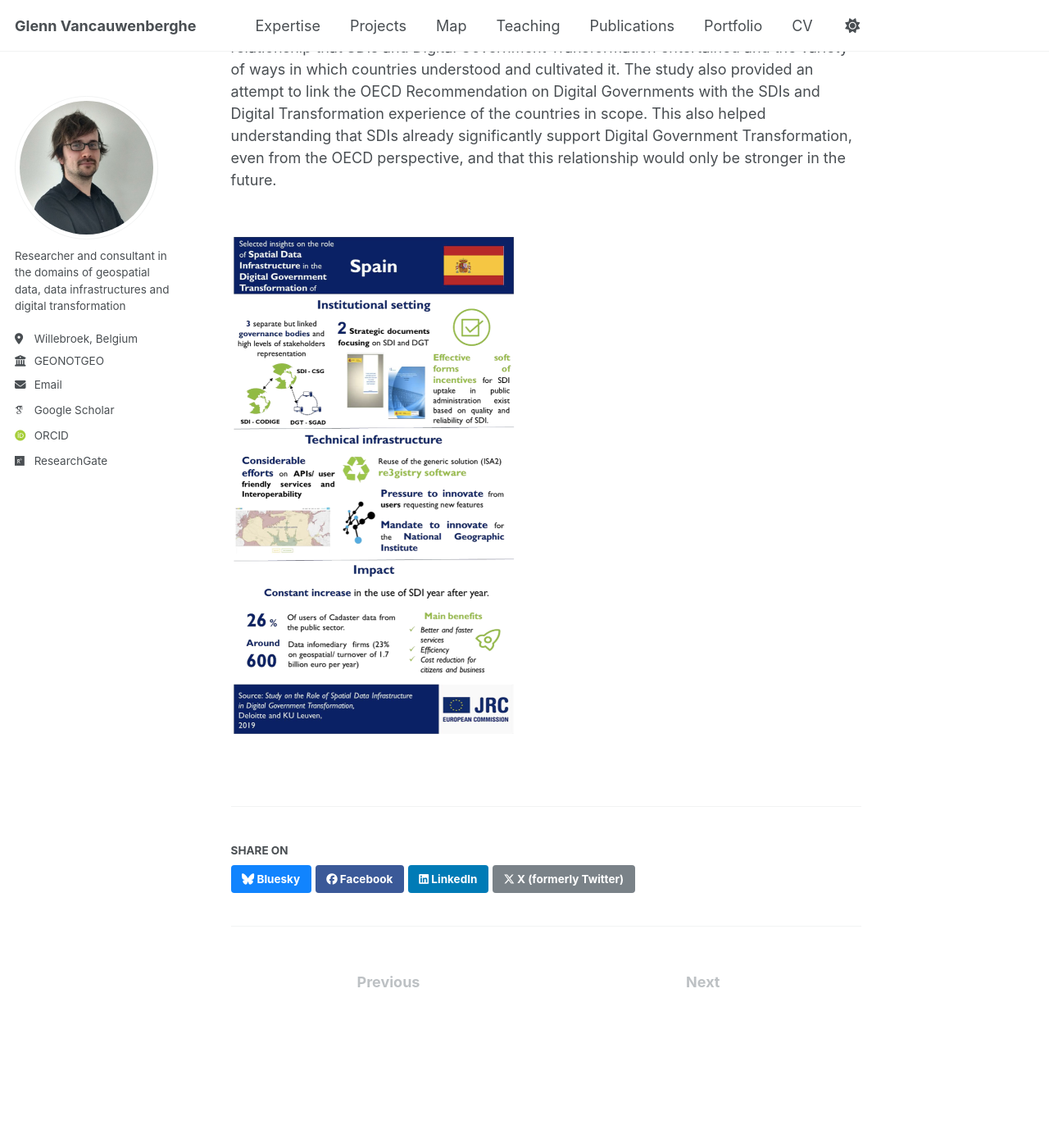
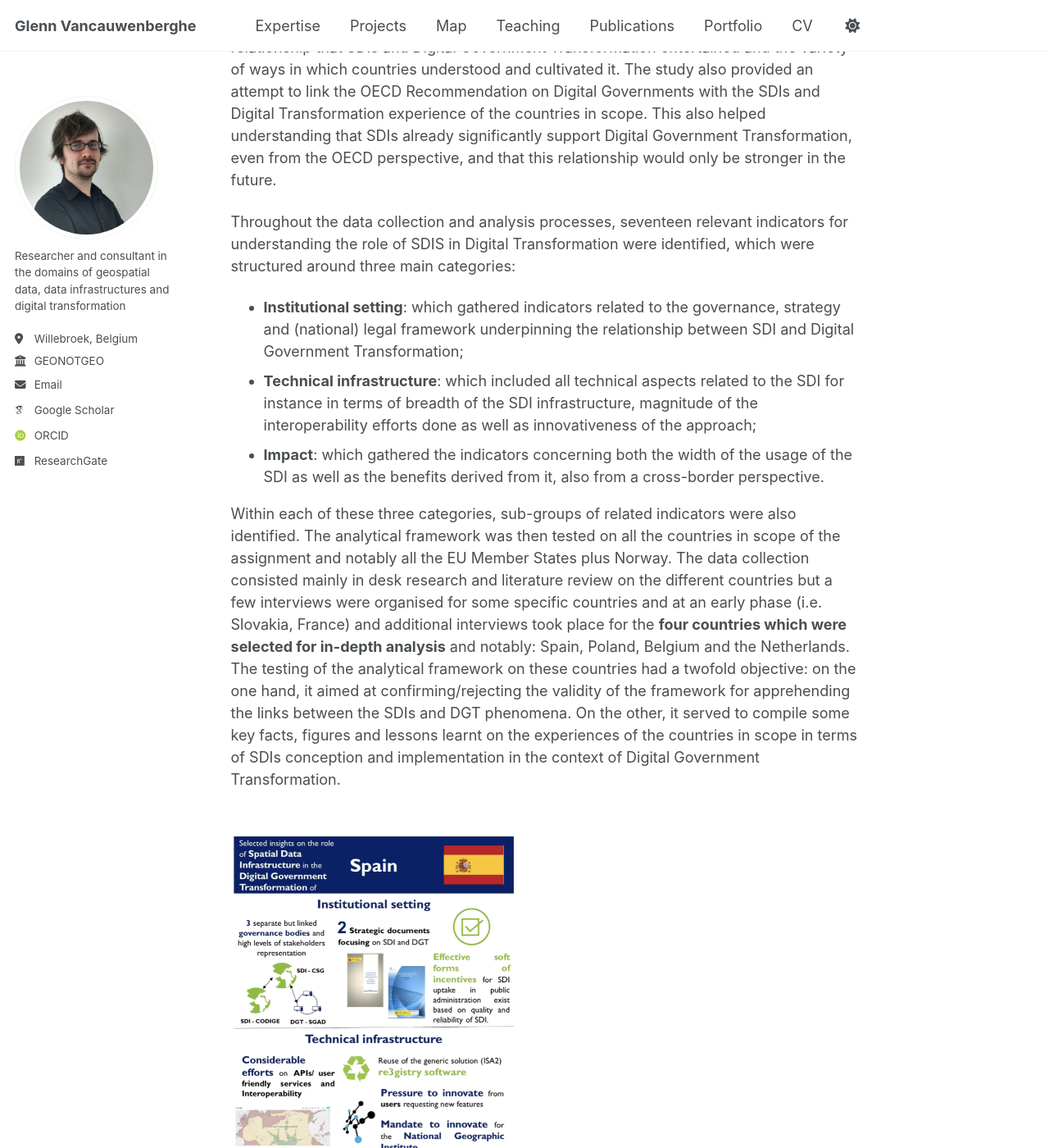
Before and after one commit to GVancauwenberghe/gvancauwenberghe.github.io, a Jekyll site: the page built from _portfolio/portfolio-5.md, in a window 1280 px wide and 1400 px high, scrolled down 847 px. Shown: the whole window at 82% size. Built offline with Jekyll 4.4.1, drawn with Linux system fonts in a browser that asks for light colours; some web fonts are replaced; some of the changed text lies outside the part shown.

Commit message:
Update portfolio-5.md

```diff
--- a/_portfolio/portfolio-5.md
+++ b/_portfolio/portfolio-5.md
@@ -10,7 +10,13 @@ Spatial Data Infrastructures (SDIs) play a pivotal role in Digital Government Tr
 
 This study was a first attempt to examine this relation and develop **a methodology for apprehending the role of SDIs in the Digital Transformation of the public sector**. It first developed an analytical framework for examining different aspects that can provide an explanation of the relationship between SDIs and DGT and notably institutional aspects, technical aspects and impact aspects. It then tested this framework on twenty-nine countries (all European Member States plus Norway) in order to assess the validity of this instrument for the collection of data as well as for the wider understanding of this topic. From these analytical and data collection efforts, it emerged the strength of the relationship that SDIs and Digital Government Transformation entertained and the variety of ways in which countries understood and cultivated it. The study also provided an attempt to link the OECD Recommendation on Digital Governments with the SDIs and Digital Transformation experience of the countries in scope. This also helped understanding that SDIs already significantly support Digital Government Transformation, even from the OECD perspective, and that this relationship would only be stronger in the future.
 
+Throughout the data collection and analysis processes, seventeen relevant indicators for understanding the role of SDIS in Digital Transformation were identified, which were structured around three main categories:
+* **Institutional setting**: which gathered indicators related to the governance, strategy and (national) legal framework underpinning the relationship between SDI and Digital Government Transformation;
+* **Technical infrastructure**: which included all technical aspects related to the SDI for instance in terms of breadth of the SDI infrastructure, magnitude of the interoperability efforts done as well as innovativeness of the approach;
+* **Impact**: which gathered the indicators concerning both the width of the usage of the SDI as well as the benefits derived from it, also from a cross-border perspective.
 
-
+Within each of these three categories, sub-groups of related indicators were also identified. The analytical framework was then tested on all the countries in scope of the assignment and notably all the EU Member States plus Norway. The data collection consisted mainly in desk research and literature review on the different countries but a few interviews were organised for some specific countries and at an early phase (i.e. Slovakia, France) and additional interviews took place for the **four countries which were selected for in-depth analysis** and notably: Spain, Poland, Belgium and the Netherlands. The testing of the analytical framework on these countries had a twofold objective: on the one hand, it aimed at confirming/rejecting the validity of the framework for apprehending the links between the SDIs and DGT phenomena. On the other, it served to compile some key facts, figures and lessons learnt on the experiences of the countries in scope in terms of SDIs conception and implementation in the context of Digital Government Transformation.
 
 <br/><img src='/images/sdidt2.png'>
+
+Country factsheets were prepared to present key insights on the role of SDI in Digital Government Transformation for the four countries analysed in depth. The country factsheet for Spain shows some selected insights with regard to the institutional setting, technical infrastructure and impact of SDIs in the context of Digital Government Transformation.
```
